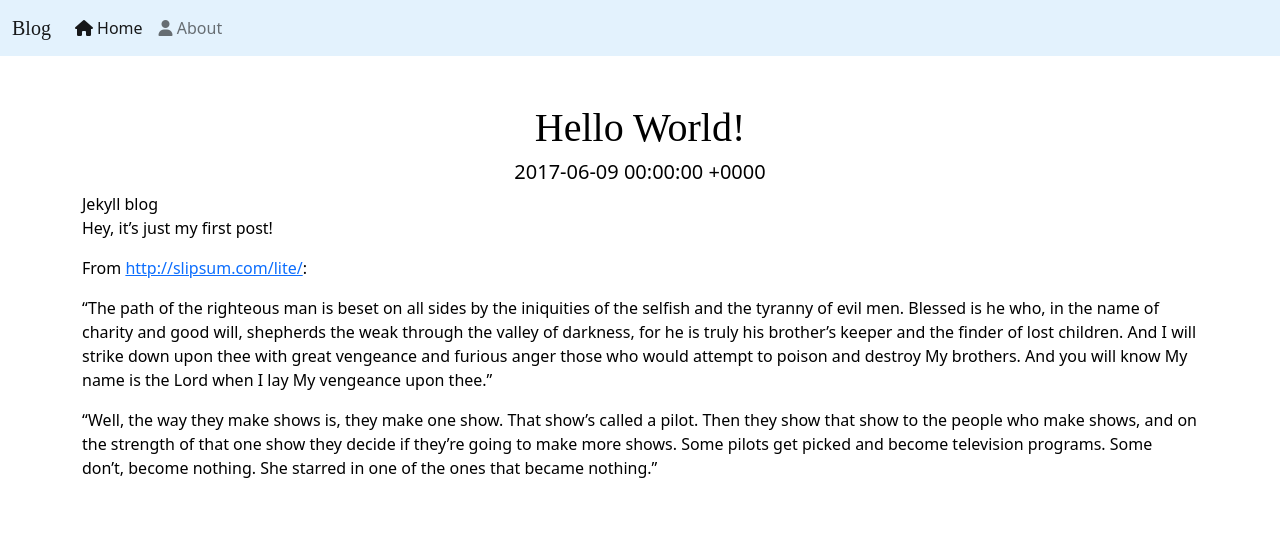
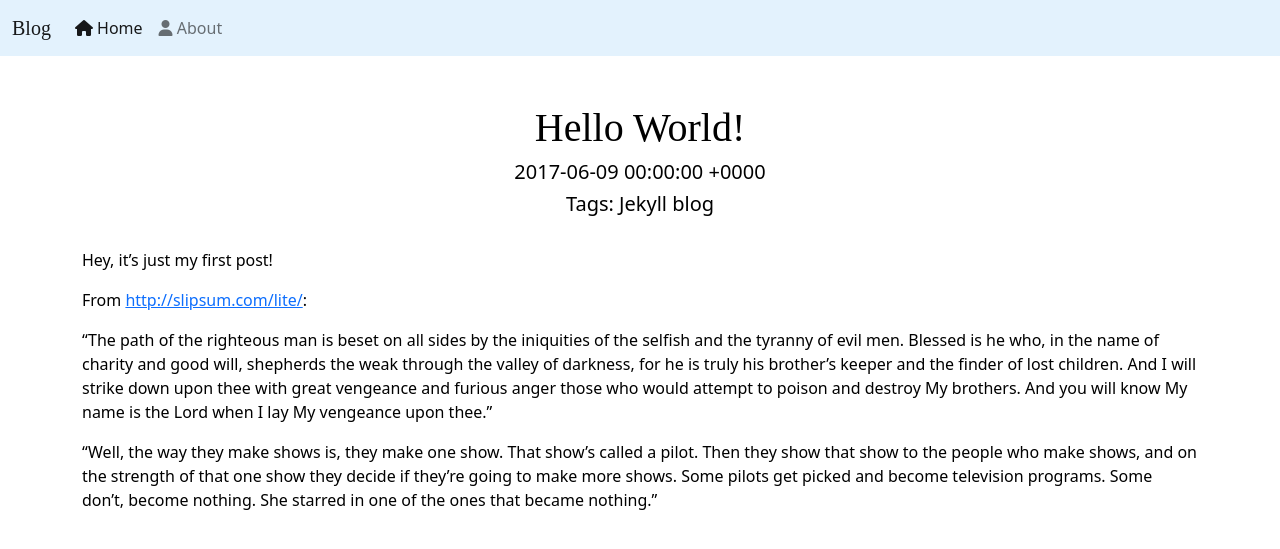
Before and after one commit to happydm09/B, a Jekyll site: the page built from _posts/2017-06-09-first-post.md, in a window 1280 px wide. Shown: the top 549 px of the page. Built offline with Jekyll 4.4.1, drawn with Linux system fonts in a browser that asks for light colours; nearby versions of some CDN libraries; some web fonts are replaced.

Commit message:
Update post.html

```diff
--- a/_layouts/post.html
+++ b/_layouts/post.html
@@ -7,6 +7,12 @@ layout: main
   <div class='container'>
     <h1 class='Edu-font'>{{page.title}}</h1>
     <h5>{{page.date}}</h5>
+    <h5>Tags:
+          {% if page.tags %}
+            {% for tag in page.tags %}
+              <span class="tag">{{ tag }}</span>
+            {% endfor %}
+          {% endif %}</h5>
   </div>
 </header>
 
@@ -14,12 +20,6 @@ layout: main
 
 <section class="section">
     <div class="container">
-
-      {% if page.tags %}
-        {% for tag in page.tags %}
-          <span class="tag">{{ tag }}</span>
-        {% endfor %}
-      {% endif %}
       <br>
 
       {{content}}
```
